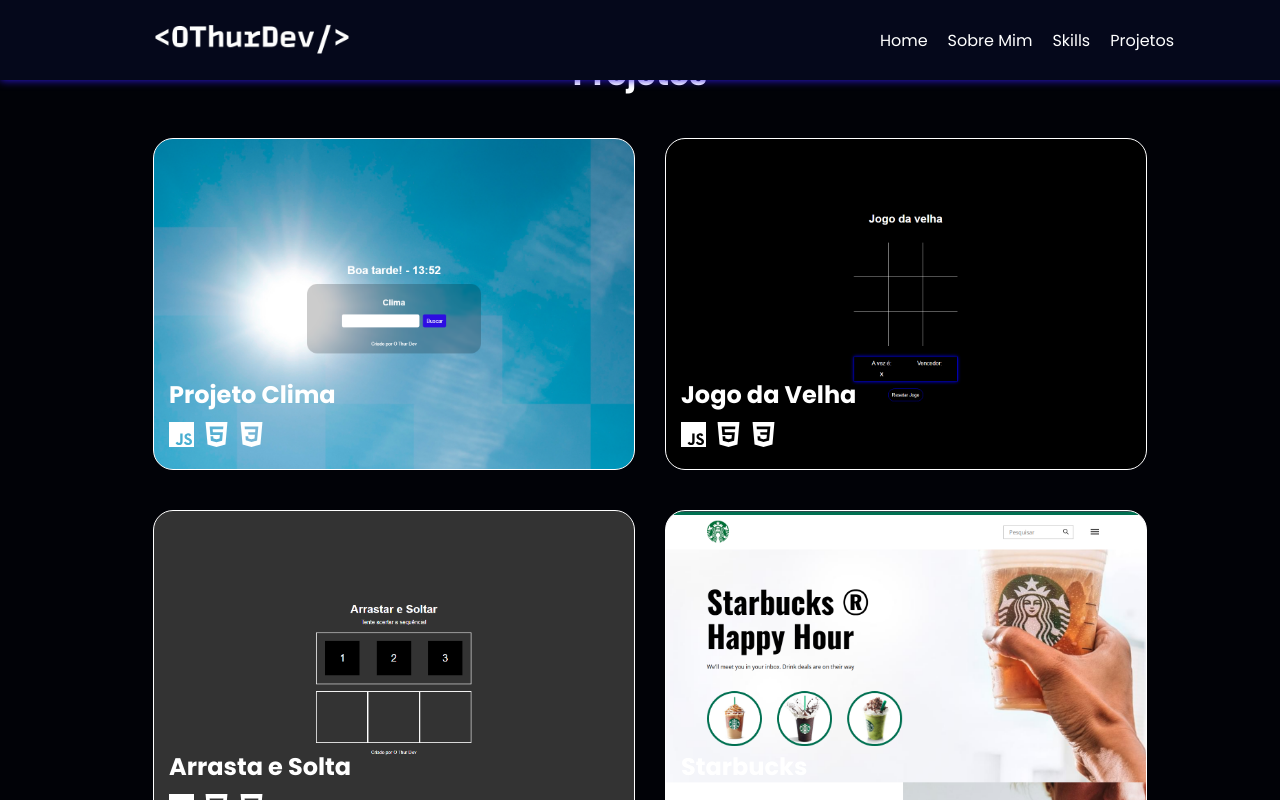
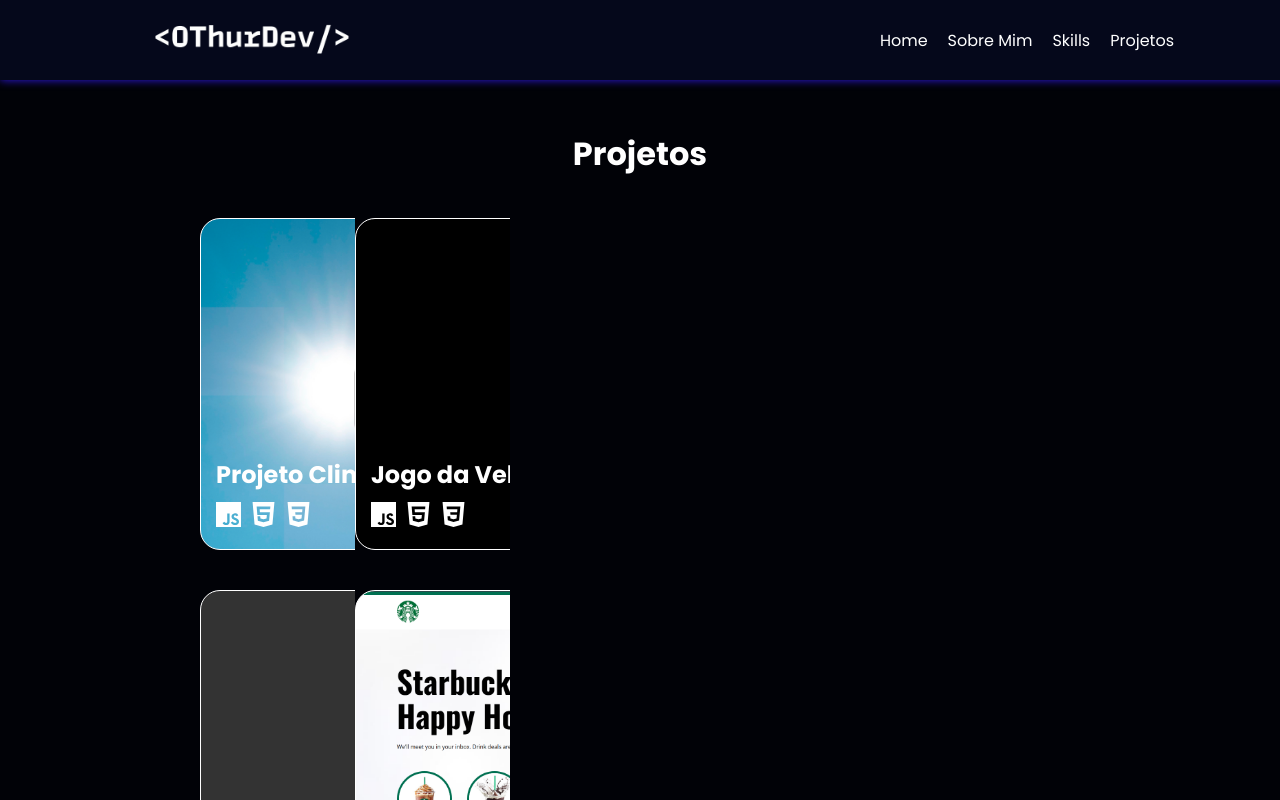
Before and after one commit to oThurDev/portfolio, a React (Vite) app: page /projects in a window 1280 px wide. Shown: the top 800 px of the page. Built offline with nearby package versions, Linux system fonts and the light colour scheme.

Commit message:
animations-in-pages

```diff
--- a/src/App.css
+++ b/src/App.css
@@ -6,4 +6,5 @@
     scroll-behavior: smooth;
     scrollbar-color: #3117eb #03040e;
     scrollbar-width: 10px;
+    overflow-x: hidden;
 }
--- a/src/components/ProjectCard/styles.tsx
+++ b/src/components/ProjectCard/styles.tsx
@@ -4,6 +4,7 @@ export const ProjectsContainer = styled.div`
     display: grid;
     grid-template-columns: repeat(3, 1fr);
     grid-auto-rows: 1fr;
+    overflow-x: auto;
 
     > a {
         text-decoration: none;
--- a/src/pages/Home/index.tsx
+++ b/src/pages/Home/index.tsx
@@ -54,9 +54,15 @@ const Home: React.FC = () => {
             </S.ButtonContact>
           </S.Texts>
         </motion.div>
-        <S.RightHome>
-          {/* <S.PerfilImg src={Perfil} /> */}
-        </S.RightHome>
+        <motion.div
+          initial={{ x: '100vw', opacity: 0 }}
+          animate={{ x: 0, opacity: 1 }}
+          transition={{ type: 'spring', stiffness: 60, damping: 20, duration: 10 }}
+        >
+          <S.RightHome>
+            <S.PerfilImg src={Perfil} />
+          </S.RightHome>
+        </motion.div>
     </S.ContainerHome>
   );
 }
--- a/src/pages/Home/styles.tsx
+++ b/src/pages/Home/styles.tsx
@@ -108,6 +108,7 @@ export const ButtonContact = styled.div`
     transition: .5s;
     cursor: pointer;
     align-items: center;
+    margin-bottom: 20px;
 
     > a {
         text-decoration: none;
--- a/src/pages/Projects/index.tsx
+++ b/src/pages/Projects/index.tsx
@@ -3,13 +3,21 @@ import * as S from "./styles";
 import ProjectCard from '../../components/ProjectCard';
 import { FiExternalLink } from 'react-icons/fi';
 
+import { motion } from 'framer-motion';
+
 const Projects: React.FC = () => {
   return (
     <S.ProjectsContainer id='Projects'>
         <h1>Projetos</h1>
-        <S.ProjectsCards>
-          <ProjectCard />
-        </S.ProjectsCards>
+        <motion.div
+          initial={{ x: '-100vw', opacity: 0 }}
+          animate={{ x: 0, opacity: 1 }}
+          transition={{ duration: 2 }}
+        >
+          <S.ProjectsCards>
+            <ProjectCard />
+          </S.ProjectsCards>
+        </motion.div>
         <a href='https://github.com/oThurDev' target='_blank'>
           <S.ButtonProjects>
             <span>Mais projetos <FiExternalLink /></span>
--- a/src/pages/Projects/styles.tsx
+++ b/src/pages/Projects/styles.tsx
@@ -6,8 +6,7 @@ export const ProjectsContainer = styled.div`
     justify-content: center;
     align-items: center;
     background-color: #010207;
-    padding: 0 150px 50px 150px;
-    scroll-margin-top: 80px;
+    padding: 80px 150px 50px 150px;
 
     > h1 {
         margin-top: 50px;
--- a/src/pages/Skills/index.tsx
+++ b/src/pages/Skills/index.tsx
@@ -14,8 +14,8 @@ const Skills: React.FC = () => {
       <h1>Minhas Skills</h1>
       <motion.div
         initial={{ opacity: 0 }}
-        whileInView={{ opacity: 1 }}
-        transition={{ duration: 3 }}
+        animate={{ opacity: 1 }}
+        transition={{ duration: 2 }}
       >
         <S.SkillsCard>
             <S.ProgrammerSkills>
--- a/src/pages/Skills/styles.tsx
+++ b/src/pages/Skills/styles.tsx
@@ -3,9 +3,8 @@ import styled from "styled-components";
 export const ContainerSkills = styled.div`
     display: flex;
     flex-direction: column;
-    padding: 25px 150px 25px 150px;
+    padding: 120px 150px 25px 150px;
     background-color: #010207;
-    scroll-margin-top: 150px;
 
     > h1 {
         text-align: center;
```
